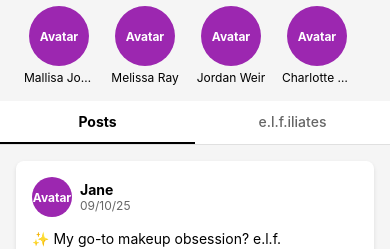
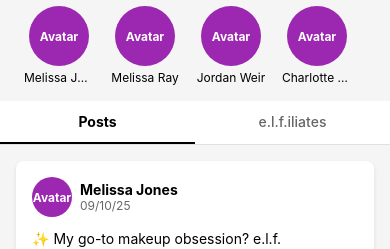
Before and after one commit to jcdaly97/elfilliate_prototype, a React Native app in the folder elfilliate-mobile/: screen / in a window 390 px wide. Shown: the part 316-565 px from the top of the page. Built offline with nearby package versions, Linux system fonts and the light colour scheme; some icons are missing.

Commit message:
Mobile data: align names so profile pages show only their posts (Melissa Jones owns posts 1 & 3; Melissa Ray owns post 2)

```diff
--- a/elfilliate-mobile/src/data/influencers.ts
+++ b/elfilliate-mobile/src/data/influencers.ts
@@ -1,7 +1,7 @@
 export const influencers = [
   {
     id: 1,
-    name: "Mallisa Jones",
+    name: "Melissa Jones",
     avatar: require("../../assets/placeholder-avatar.png"),
     bio: "Welcome to my e.l.f.iliate store front! You can find all my tutorials below and all the amazing products I use!",
     followers: 125000,
--- a/elfilliate-mobile/src/data/posts.ts
+++ b/elfilliate-mobile/src/data/posts.ts
@@ -3,7 +3,7 @@ export const posts = [
     id: 1,
     user: {
       id: 101,
-      name: "Jane",
+      name: "Melissa Jones",
       avatar: require("../../assets/placeholder-avatar.png"),
       date: "09/10/25",
     },
@@ -47,7 +47,7 @@ export const posts = [
     id: 2,
     user: {
       id: 102,
-      name: "Alex",
+      name: "Melissa Ray",
       avatar: require("../../assets/placeholder-avatar.png"),
       date: "09/05/25",
     },
@@ -81,7 +81,7 @@ export const posts = [
     id: 3,
     user: {
       id: 103,
-      name: "Taylor",
+      name: "Melissa Jones",
       avatar: require("../../assets/placeholder-avatar.png"),
       date: "08/28/25",
     },
```
